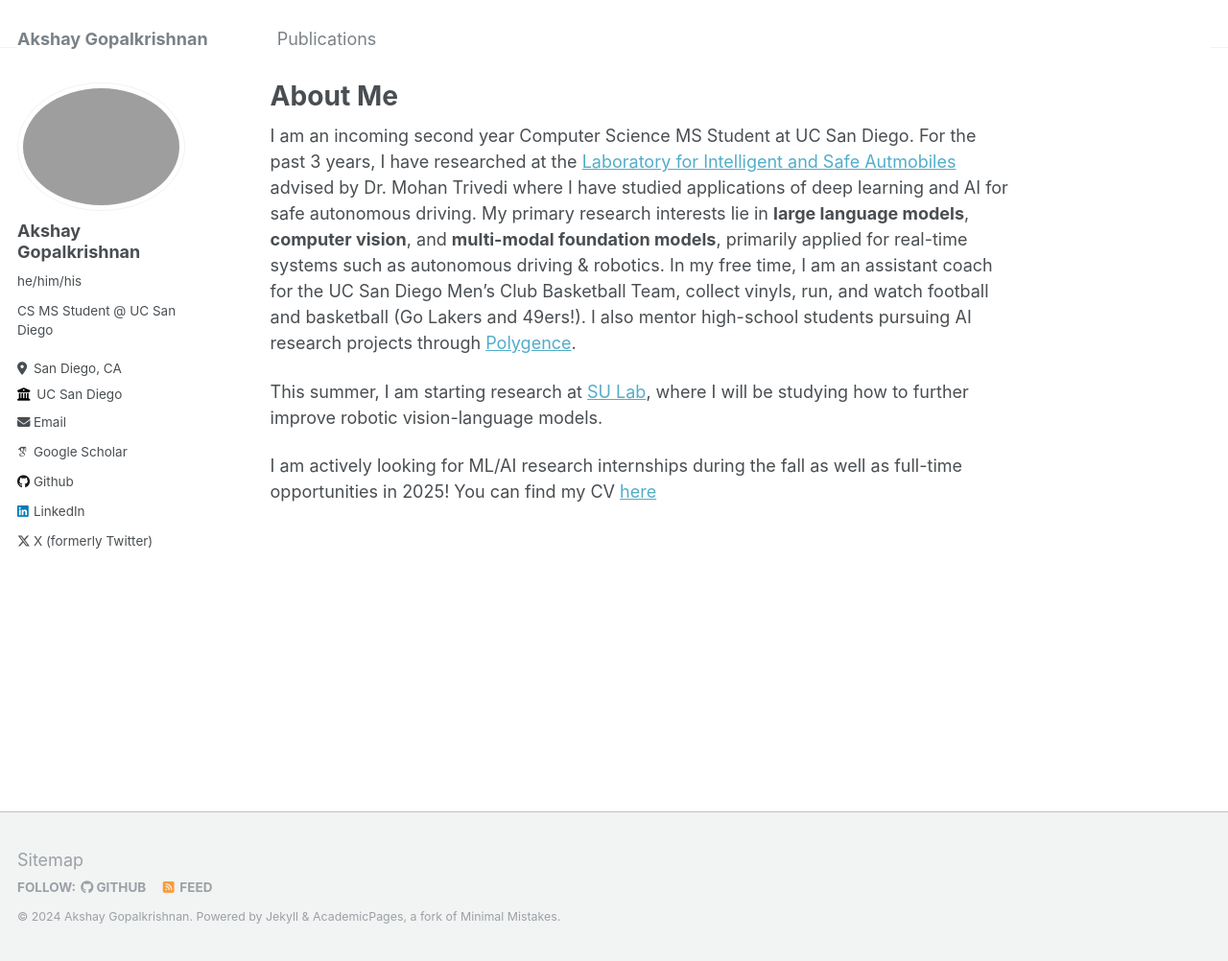
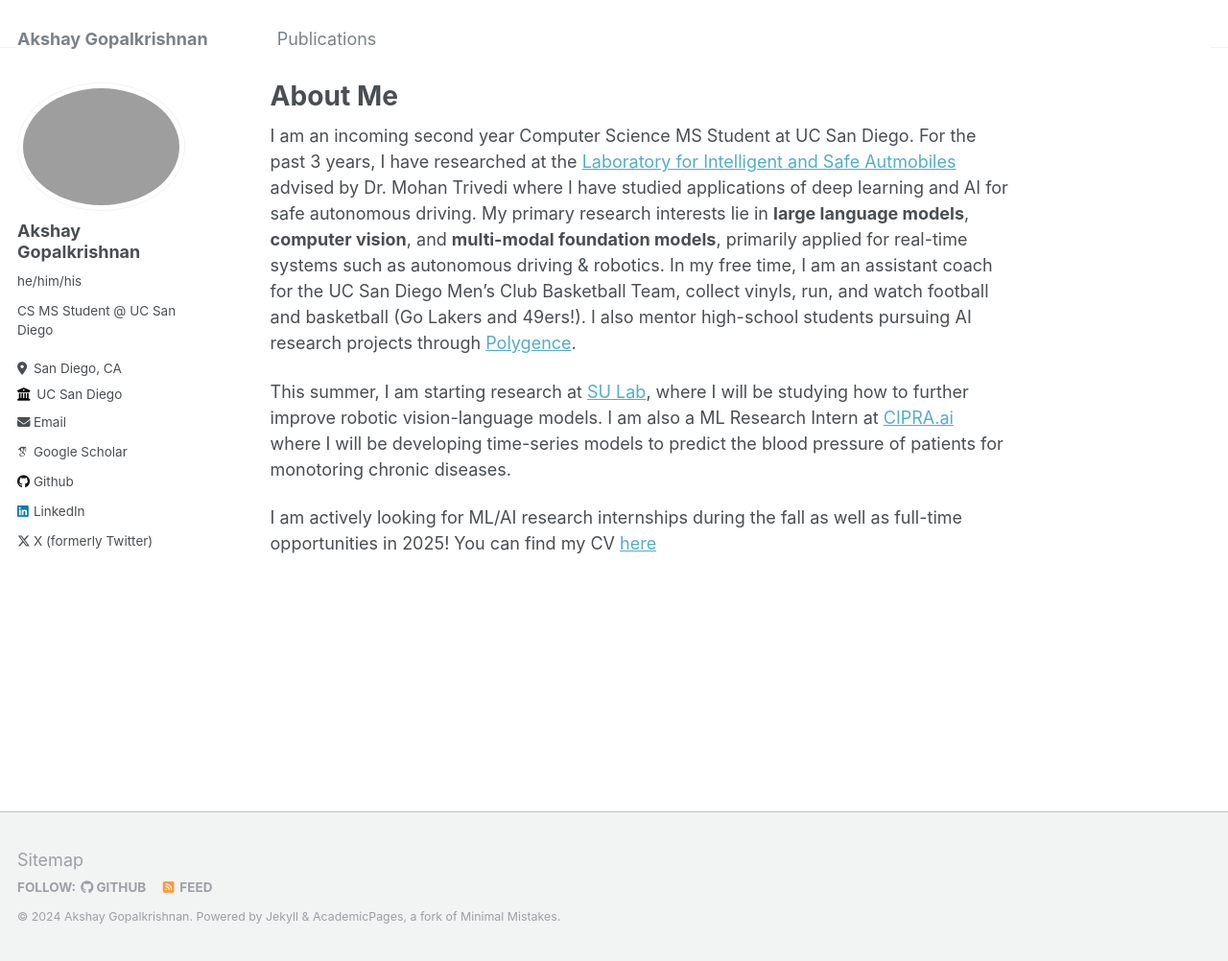
Before and after one commit to akshaygopalkr/akshaygopalkr.github.io, a Jekyll site: the page built from _pages/about.md, in a window 1280 px wide and 1002 px high. Shown: the whole window at 96% size. Built offline with Jekyll 4.4.1, drawn with Linux system fonts in a browser that asks for light colours; some web fonts are replaced.

Commit message:
Update about.md

```diff
--- a/_pages/about.md
+++ b/_pages/about.md
@@ -8,7 +8,7 @@ redirect_from:
 ---
 I am an incoming second year Computer Science MS Student at UC San Diego. For the past 3 years, I have researched at the [Laboratory for Intelligent and Safe Autmobiles](https://cvrr.ucsd.edu/) advised by Dr. Mohan Trivedi where I have studied applications of deep learning and AI for safe autonomous driving. My primary research interests lie in **large language models**, **computer vision**, and **multi-modal foundation models**, primarily applied for real-time systems such as autonomous driving & robotics. In my free time, I am an assistant coach for the UC San Diego Men's Club Basketball Team, collect vinyls, run, and watch football and basketball (Go Lakers and 49ers!). I also mentor high-school students pursuing AI research projects through [Polygence](https://www.polygence.org/).
 
-This summer, I am starting research at [SU Lab](https://cseweb.ucsd.edu/~haosu/lab/group.html), where I will be studying how to further improve robotic vision-language models.
+This summer, I am starting research at [SU Lab](https://cseweb.ucsd.edu/~haosu/lab/group.html), where I will be studying how to further improve robotic vision-language models. I am also a ML Research Intern at [CIPRA.ai](https://cipra.ai/) where I will be developing time-series models to predict the blood pressure of patients for monotoring chronic diseases.
 
 
 I am actively looking for ML/AI research internships during the fall as well as full-time opportunities in 2025! You can find my CV [here](https://akshaygopalkr.github.io/files/Akshay_Gopalkrishnan_CV_Public.pdf)
```
